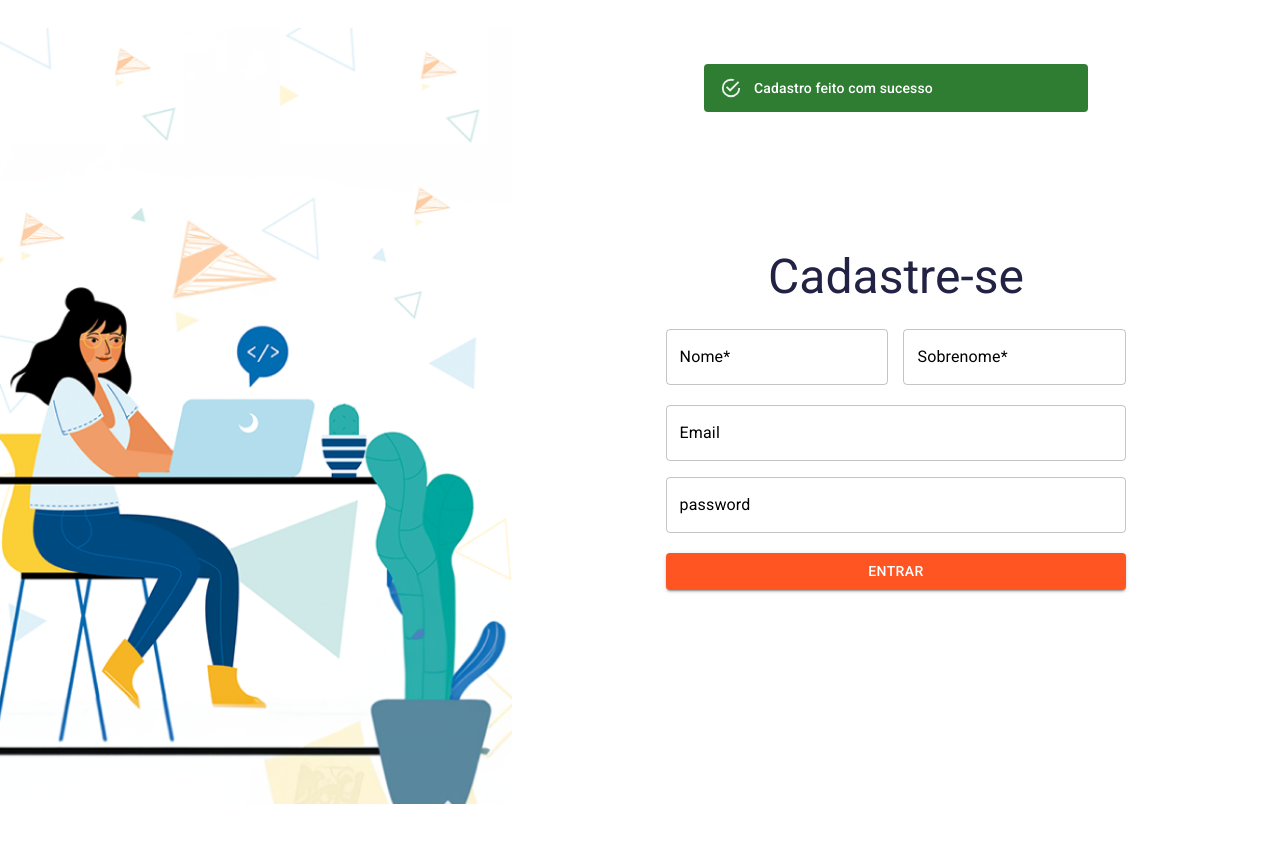
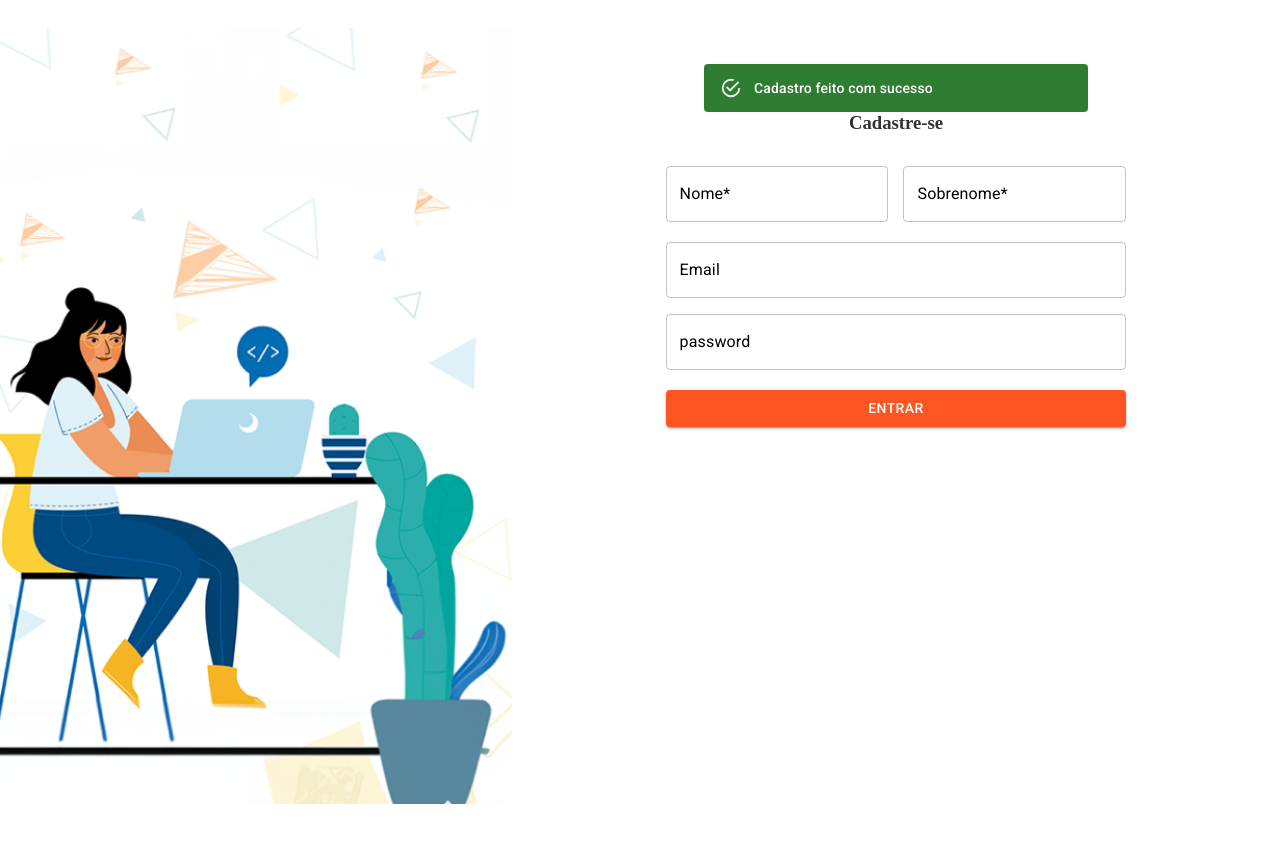
Before and after one commit to bruno-castilho/orange-portfolio-front-end, a React (Vite) app: page /registrar in a window 1280 px wide. Shown: the top 842 px of the page. Built offline with nearby package versions, Linux system fonts and the light colour scheme.

Commit message:
ajustes de classes

```diff
--- a/src/pages/Register/styles.module.css
+++ b/src/pages/Register/styles.module.css
@@ -26,7 +26,7 @@
     height: 832px;
 }
 
-.title {
+.tilte {
     color: var(--Color-Brand-Primria-Primary-90, var(--Color-Brand-Primria-Primary-90, #224));
     text-align: center;
     margin-top: 145px;
```
